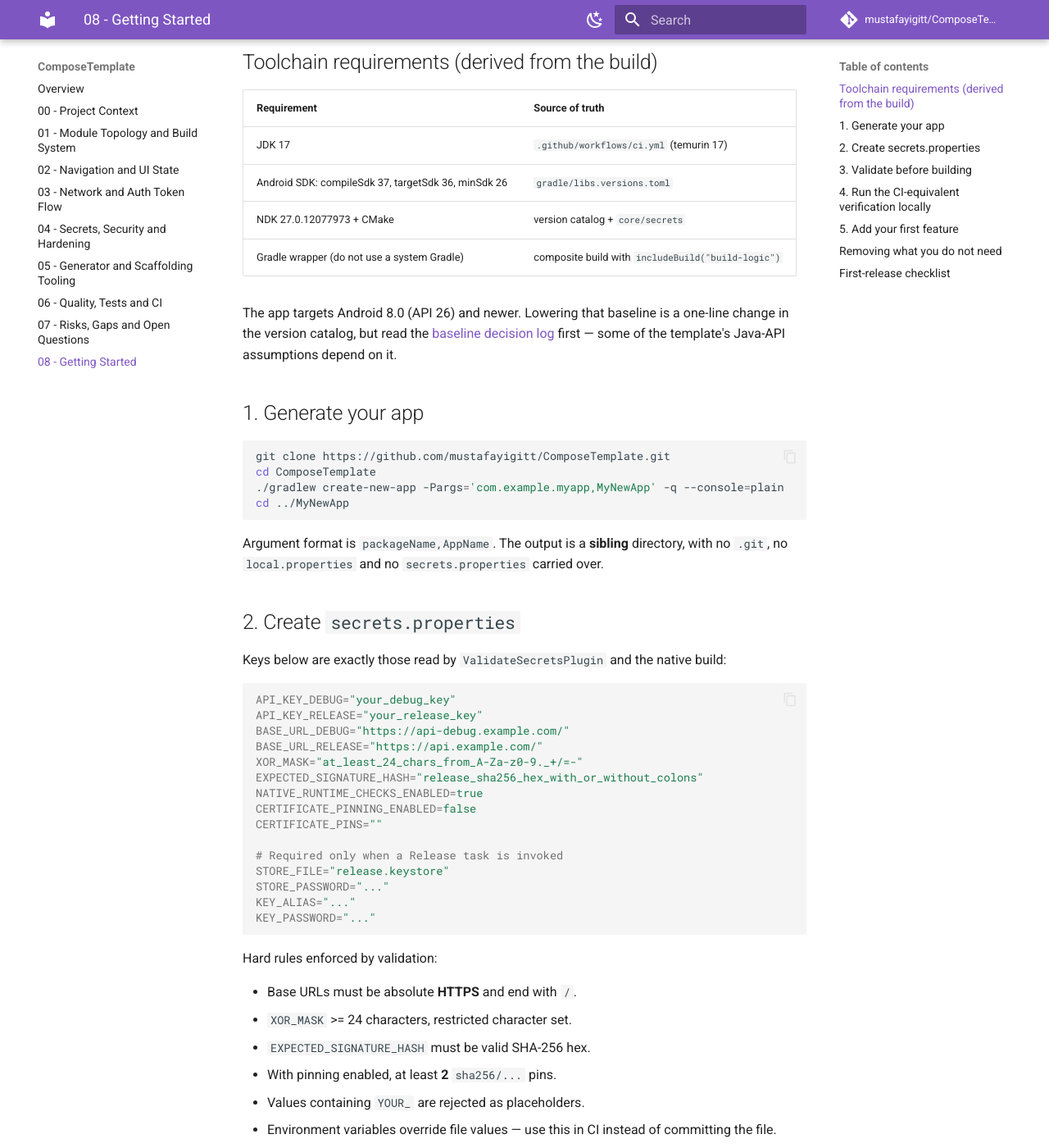
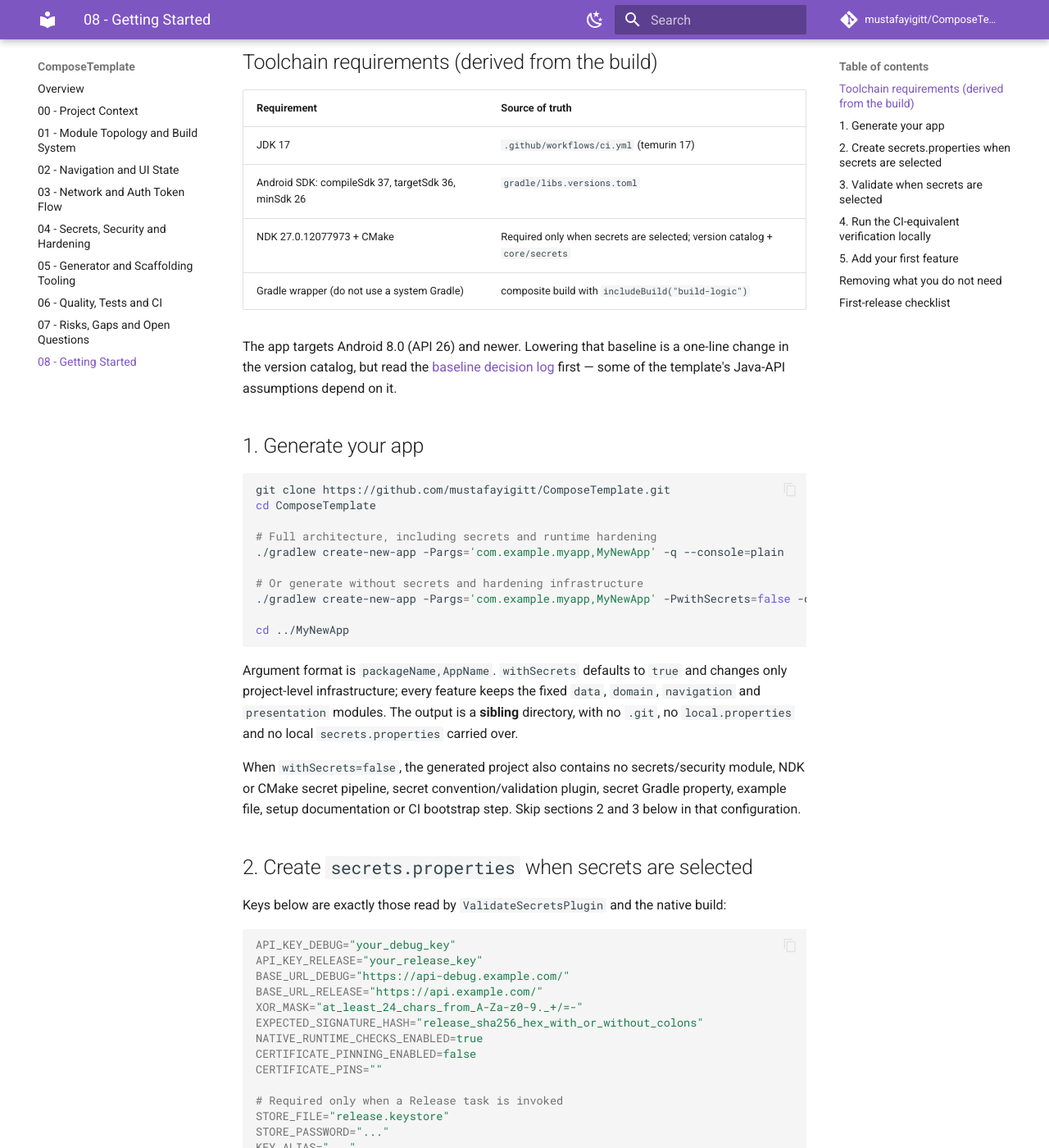
Before and after one commit to mustafayigitt/ComposeTemplate, an MkDocs documentation site: the page built from wiki/08-getting-started.md, in a window 1280 px wide and 1400 px high, scrolled down 213 px. Shown: the whole window at 82% size. Built offline with MkDocs 1.6.1 and Material for MkDocs 9.7.7, drawn with Linux system fonts in a browser that asks for light colours; comment, search, counter and statistics services are not loaded; some of the changed text lies outside the part shown.

Commit message:
docs: add secret-free generation path

````diff
--- a/wiki/08-getting-started.md
+++ b/wiki/08-getting-started.md
@@ -8,7 +8,7 @@ Every command and key below was verified against the Gradle plugins and CI workf
 | --- | --- |
 | JDK 17 | `.github/workflows/ci.yml` (temurin 17) |
 | Android SDK: compileSdk 37, targetSdk 36, minSdk 26 | `gradle/libs.versions.toml` |
-| NDK 27.0.12077973 + CMake | version catalog + `core/secrets` |
+| NDK 27.0.12077973 + CMake | Required only when secrets are selected; version catalog + `core/secrets` |
 | Gradle wrapper (do not use a system Gradle) | composite build with `includeBuild("build-logic")` |
 
 The app targets Android 8.0 (API 26) and newer. Lowering that baseline is a one-line
@@ -20,13 +20,21 @@ first — some of the template's Java-API assumptions depend on it.
 ```bash
 git clone https://github.com/mustafayigitt/ComposeTemplate.git
 cd ComposeTemplate
+
+# Full architecture, including secrets and runtime hardening
 ./gradlew create-new-app -Pargs='com.example.myapp,MyNewApp' -q --console=plain
+
+# Or generate without secrets and hardening infrastructure
+./gradlew create-new-app -Pargs='com.example.myapp,MyNewApp' -PwithSecrets=false -q --console=plain
+
 cd ../MyNewApp
 ```
 
-Argument format is `packageName,AppName`. The output is a **sibling** directory, with no `.git`, no `local.properties` and no `secrets.properties` carried over.
+Argument format is `packageName,AppName`. `withSecrets` defaults to `true` and changes only project-level infrastructure; every feature keeps the fixed `data`, `domain`, `navigation` and `presentation` modules. The output is a **sibling** directory, with no `.git`, no `local.properties` and no local `secrets.properties` carried over.
 
-## 2. Create `secrets.properties`
+When `withSecrets=false`, the generated project also contains no secrets/security module, NDK or CMake secret pipeline, secret convention/validation plugin, secret Gradle property, example file, setup documentation or CI bootstrap step. Skip sections 2 and 3 below in that configuration.
+
+## 2. Create `secrets.properties` when secrets are selected
 
 Keys below are exactly those read by `ValidateSecretsPlugin` and the native build:
 
@@ -57,7 +65,7 @@ Hard rules enforced by validation:
 - Values containing `YOUR_` are rejected as placeholders.
 - Environment variables override file values — use this in CI instead of committing the file.
 
-## 3. Validate before building
+## 3. Validate when secrets are selected
 
 ```bash
 ./gradlew validateSecrets
@@ -68,6 +76,11 @@ Hard rules enforced by validation:
 
 ```bash
 ./gradlew ktlintCheck detekt testDebugUnitTest assembleDebug :app:assembleRelease
+```
+
+When secrets are selected, also run:
+
+```bash
 ./gradlew scanApkForSecrets
 ```
 
@@ -108,12 +121,9 @@ After scaffolding you still need to:
 
 ## Removing what you do not need
 
-Optional modules are deleted, not disabled. Delete the folder and the build stops
-referencing it — no flags, no `include(...)` cleanup. Two mechanisms keep that true: the
-boundary checks fail the build when a module imports something it is not allowed to name,
-so the coupling never accumulates in the first place; and CI proves the result on every
-pull request by deleting `core/security`, `core/analytics`, `benchmark` and
-`baselineprofile` and building the app without them.
+Prefer generation-time selection for capabilities supported by the generator. `withSecrets=false` omits secrets and hardening before the consumer project is handed over, so there is no cleanup step and no residue to audit.
+
+For other optional modules, delete the folder and the build stops referencing it — no flags, no `include(...)` cleanup. Two mechanisms keep that true: the boundary checks fail the build when a module imports something it is not allowed to name, so the coupling never accumulates in the first place; and CI proves the result on every pull request by deleting `core/security`, `core/analytics`, `benchmark` and `baselineprofile` and building the app without them.
 
 If you need a genuine exception, declare it in the importing module's own build script
 rather than weakening the rule for everyone:
@@ -128,14 +138,12 @@ See [06 - Quality, Tests and CI](06-quality-tests-ci.md).
 
 ## First-release checklist
 
-- [ ] `validateSecrets` passes with real values
-- [ ] Release keystore configured; `:app:assembleRelease` succeeds
-- [ ] `scanApkForSecrets` clean on the release artifact
-- [ ] `hardeningReport` reviewed; pinning decision made with a rotation plan
+- [ ] Release signing configured for your application; `:app:assembleRelease` succeeds
+- [ ] If secrets were selected: `validateSecrets` and `scanApkForSecrets` pass with real values
+- [ ] If hardening was selected: `hardeningReport` reviewed; pinning decision made with a rotation plan
 - [ ] An `ITokenRefresher` contributed if you need 401 retry — the template ships none, so today a 401 simply fails (see [03 - Network](03-network-and-auth.md))
 - [ ] `minSdk` reviewed against your own audience before the first release
 - [ ] Sample features (`detail`, design-system catalog) removed or adapted
-- [ ] CI secrets configured as environment variables
 - [ ] App name, icon, locales and store metadata updated
 - [ ] At least one ViewModel test added for your own feature (the template ships none)
 
````
